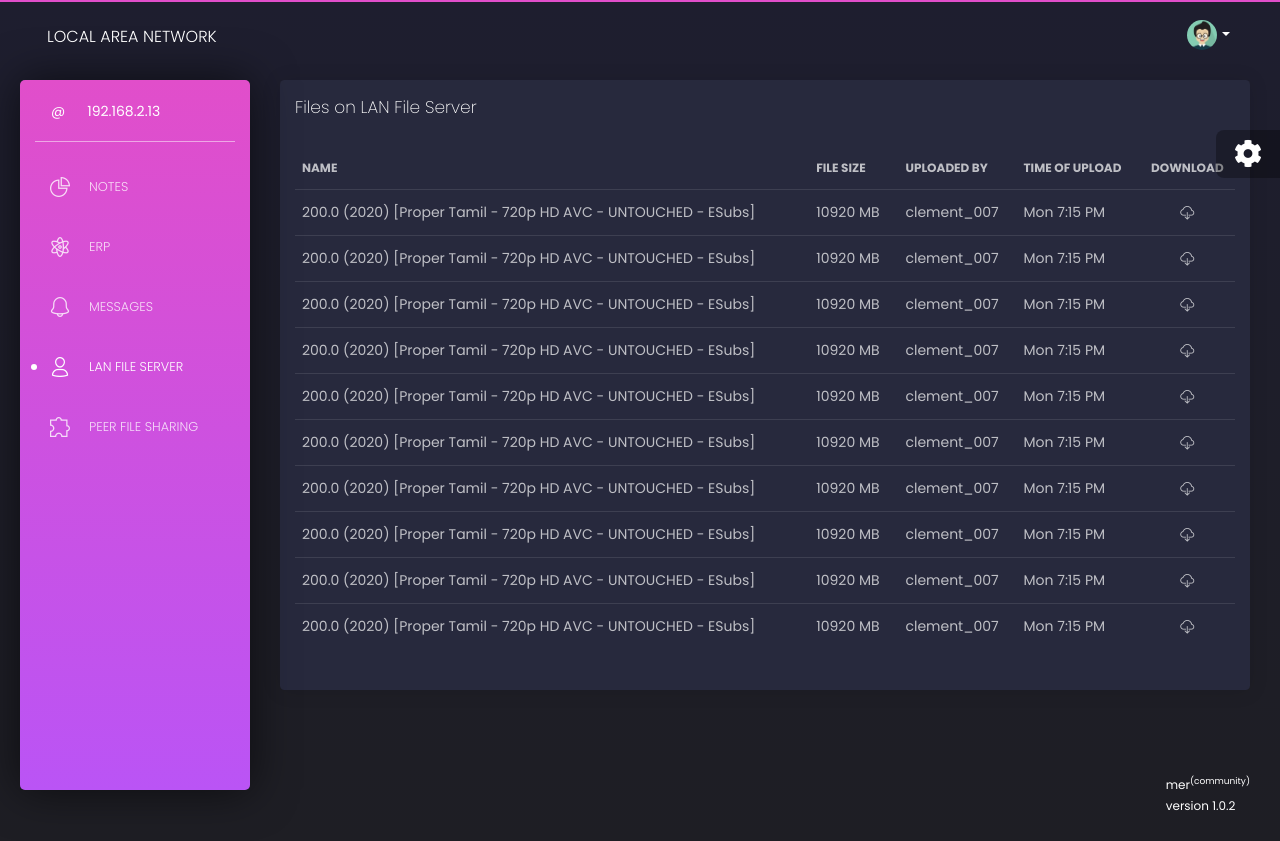
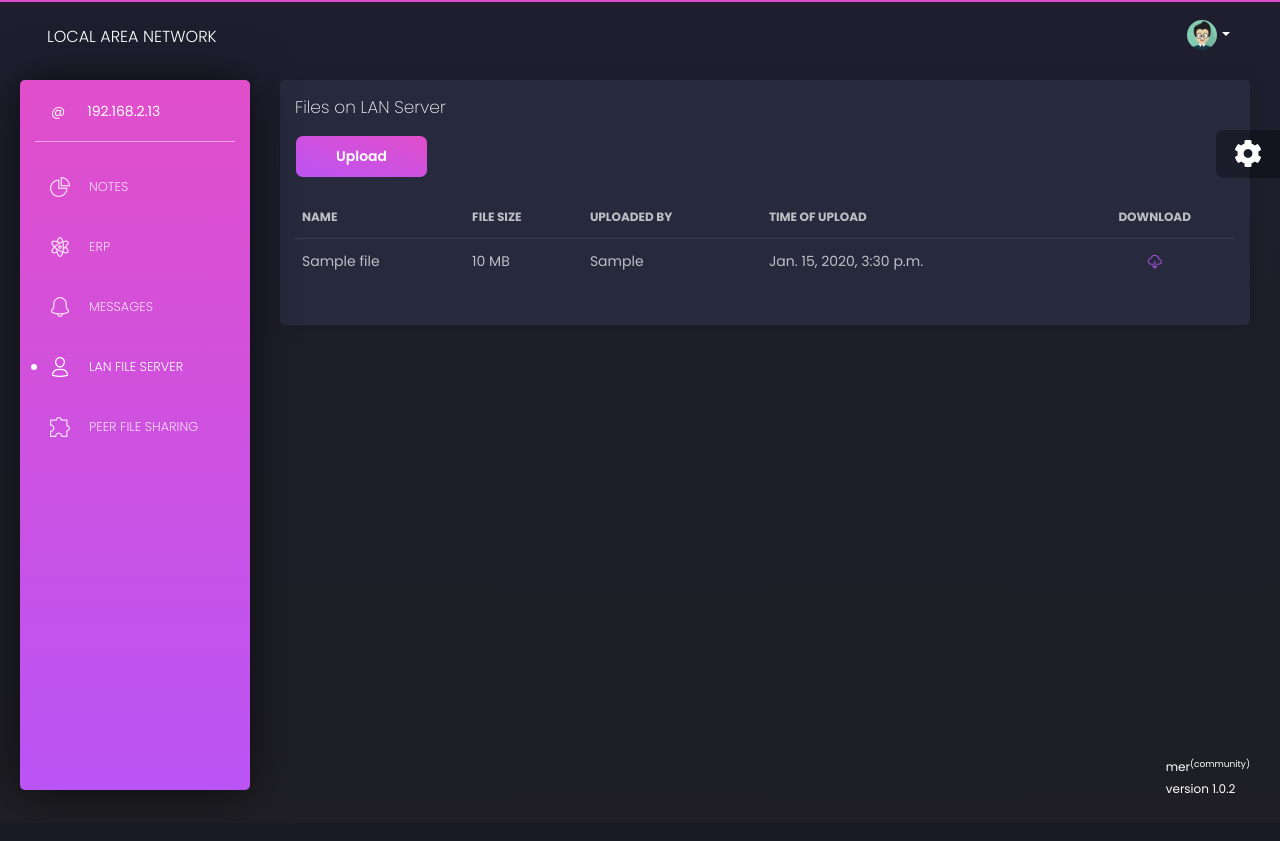
Before and after one commit to theflyingrahul/mercommunity, a Django app: page /merlan/ in a window 1280 px wide. After the commit the page ends 794 px from the top, so only its background shows below. Run offline with Django 3.2, Linux system fonts and the light colour scheme; tables that the repository leaves empty hold one stand-in row (values such as "Sample post"); some libraries are stand-ins or nearby versions.

Commit message:
DB: File structured merLAN: Added upload button Server: Updated time zone.

```diff
--- a/mer/settings.py
+++ b/mer/settings.py
@@ -120,7 +120,7 @@
 
 LANGUAGE_CODE = 'en-us'
 
-TIME_ZONE = 'UTC'
+TIME_ZONE = 'Asia/Calcutta'
 
 USE_I18N = True
 
--- a/navi/admin.py
+++ b/navi/admin.py
@@ -1,6 +1,7 @@
 from django.contrib import admin
-from navi.models import User, UserGroup
+from navi.models import User, UserGroup, File
 
 # Register your models here.
 admin.site.register(User)
 admin.site.register(UserGroup)
+admin.site.register(File)
--- a/navi/models.py
+++ b/navi/models.py
@@ -1,5 +1,5 @@
 from django.db import models
-
+import datetime
 # Create your models here.
 
 class UserGroup(models.Model):
@@ -16,3 +16,13 @@
 
     def __str__(self):
         return self.username+" : "+self.password +" in "+str(self.group)
+
+class File(models.Model):
+    name = models.CharField(max_length=50)
+    file_size = models.IntegerField()
+    uploaded_by = models.CharField(max_length=30)
+    date_time = models.DateTimeField(default=datetime.datetime.now)
+    url = models.CharField(max_length=500)
+
+    def __str__(self):
+        return self.name+" "+str(self.file_size)
--- a/navi/templates/navi/merlan.html
+++ b/navi/templates/navi/merlan.html
@@ -131,7 +131,8 @@
           <div class="col">
             <div class="card overflow-auto">
               <div class="card-header">
-                <h4 class="card-title"> Files on LAN File Server</h4>
+                <h4 class="card-title"> Files on LAN Server</h4>
+                <button type="submit" class="btn btn-fill btn-primary">Upload</button>
               </div>
               <div class="card-body">
                 <div class="table-responsive">
@@ -155,21 +156,22 @@
                       </tr>
                     </thead>
                     <tbody>
-                       {% for i in x %}
+                       {% for f in files %}
                       <tr>
                         <td>
-                        200.0 (2020)
-						 [Proper Tamil - 720p HD AVC - UNTOUCHED - ESubs]</td>
+                          {{f.name}}
+                        </td>
                         <td>
-                        10920 MB&nbsp; </td>
+                          {{f.file_size}} MB&nbsp;
+                        </td>
                         <td>
-                          clement_007
+                          {{f.uploaded_by}}
                         </td>
 						<td>
-                          Mon 7:15 PM
+                          {{f.date_time}}
                         </td>
                         <td class="text-center">
-                          <a><i class="tim-icons icon-cloud-download-93"></i></a>
+                          <a href="{{f.url}}"><i class="tim-icons icon-cloud-download-93"></i></a>
                         </td>
                       </tr>
                     {% endfor %}
--- a/navi/views.py
+++ b/navi/views.py
@@ -1,4 +1,5 @@
 from django.shortcuts import render
+from navi.models import File as file1
 
 # Create your views here.
 
@@ -9,4 +10,6 @@
     return render(request, "navi/admin.html")
 
 def merlan(request):
-    return render(request, "navi/merlan.html", {'x': range(0,10)})
+    file = file1.objects.all()
+    print(str(file))
+    return render(request, "navi/merlan.html", {'files': file})
```
Also changed, not shown: navi/migrations/0002_file.py (added), navi/migrations/0003_auto_20200407_0757.py (added).
